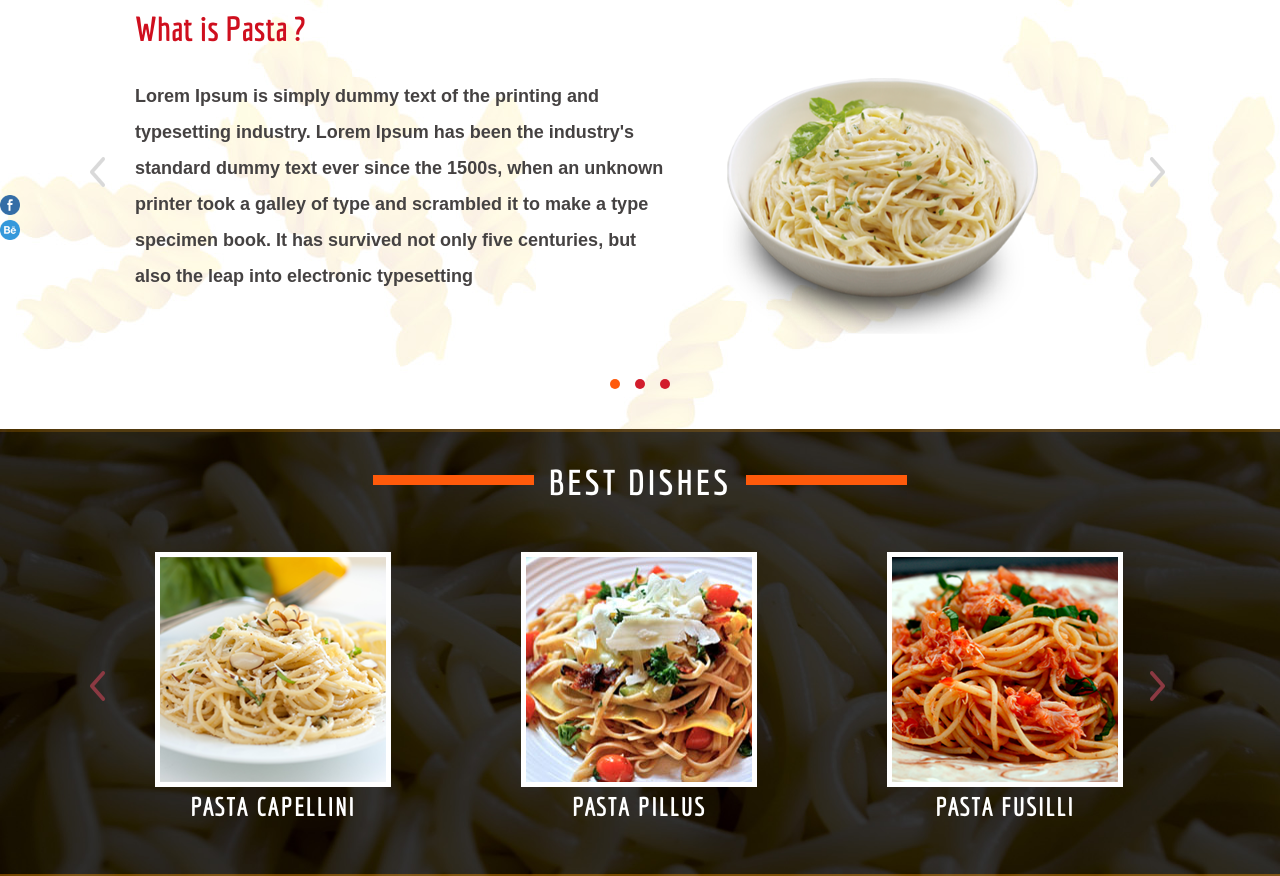
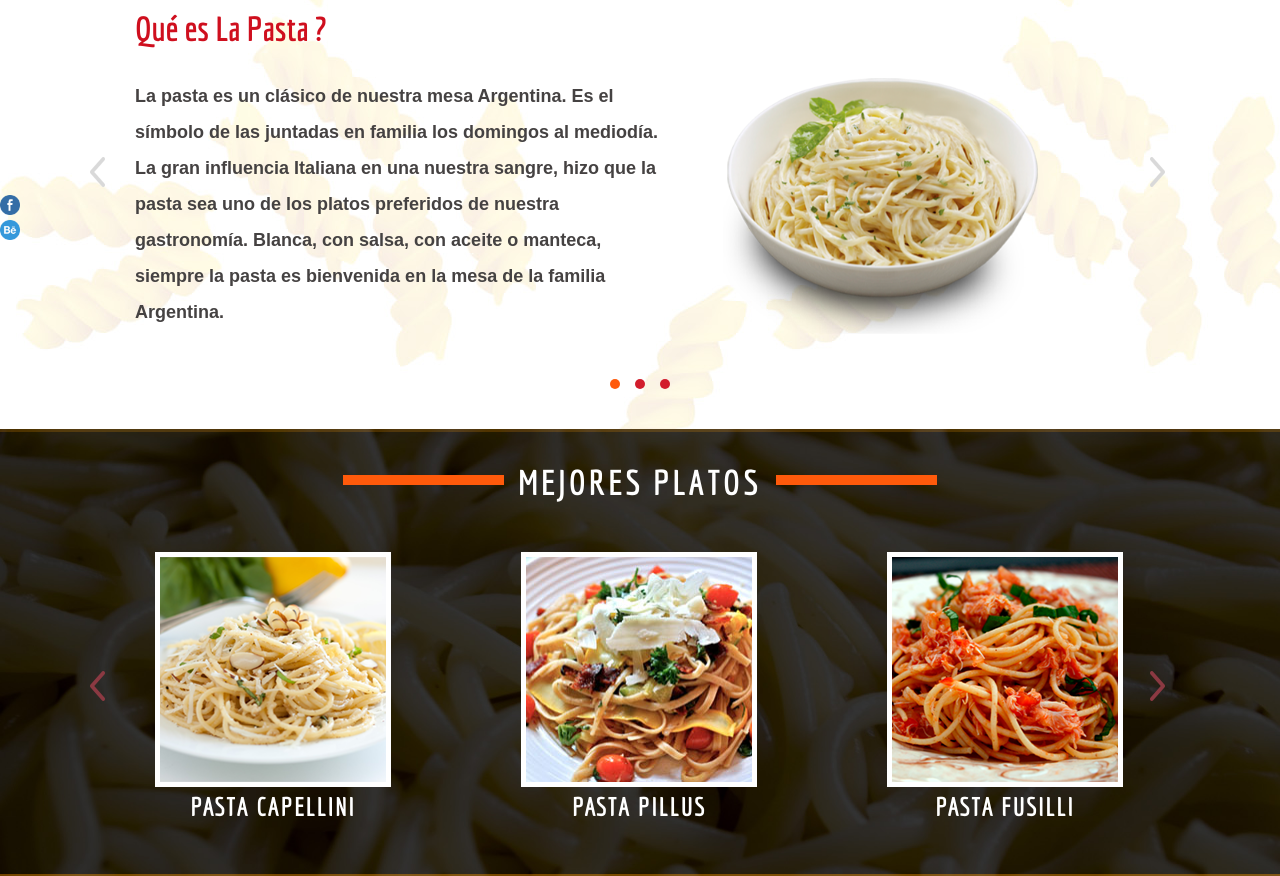
Before and after one commit to lunajua/Proyecto-VtadePastas, a Django app: page / in a window 1280 px wide. Shown: the part 147-1023 px from the top of the page. Run offline with Django 4.2, Linux system fonts and the light colour scheme.

Commit message:
Traducciones

```diff
--- a/pastas/templates/pastas/index.html
+++ b/pastas/templates/pastas/index.html
@@ -59,12 +59,12 @@ new WOW().init();
            <div class="slider">
       			<ul class="slides">
     		 	 	  <li class="slide">
-                      	<h5 class="wow fadeInDown" data-wow-delay="0.8s">What is Pasta ? </h5>
-                      	<p class="wow fadeInUp" data-wow-delay="0.8s">Lorem Ipsum is simply dummy text of the printing and typesetting industry. Lorem Ipsum has been
-                         the industry's standard dummy text ever since the 1500s, when an unknown printer took a galley of
-                          type and scrambled it to make a type specimen book. It has survived not only five centuries, but
-                           also the leap into
-                         electronic typesetting</p>
+                      	<h5 class="wow fadeInDown" data-wow-delay="0.8s">Qué es La Pasta ? </h5>
+                      	<p class="wow fadeInUp" data-wow-delay="0.8s">La pasta es un clásico de nuestra mesa Argentina. Es el símbolo de las juntadas en familia los domingos al mediodía.
+                            La gran influencia Italiana en una nuestra sangre, hizo que la pasta sea uno de los platos preferidos de nuestra gastronomía.
+                            Blanca, con salsa, con aceite o manteca, siempre la pasta es bienvenida en la mesa de la familia Argentina.
+
+                           </p>
                       <img src="{% static 'pastas/images/slideimg.png' %}" width="317" height="256" class="wow fadeInRight"
                       data-wow-delay="0.8s" alt="slide1img">
                       </li>
@@ -102,7 +102,7 @@ new WOW().init();
 <div class="bestdisheswrapper">
     <div id="bestdishes" class="container">
 
-		 <h2 class="wow fadeInUp" data-wow-delay="0.3s">BEST DISHES</h2>
+		 <h2 class="wow fadeInUp" data-wow-delay="0.3s">MEJORES PLATOS</h2>
       <div class="slider">
       		    <ul class="slides">
           	 	 <li class="slide">
```
